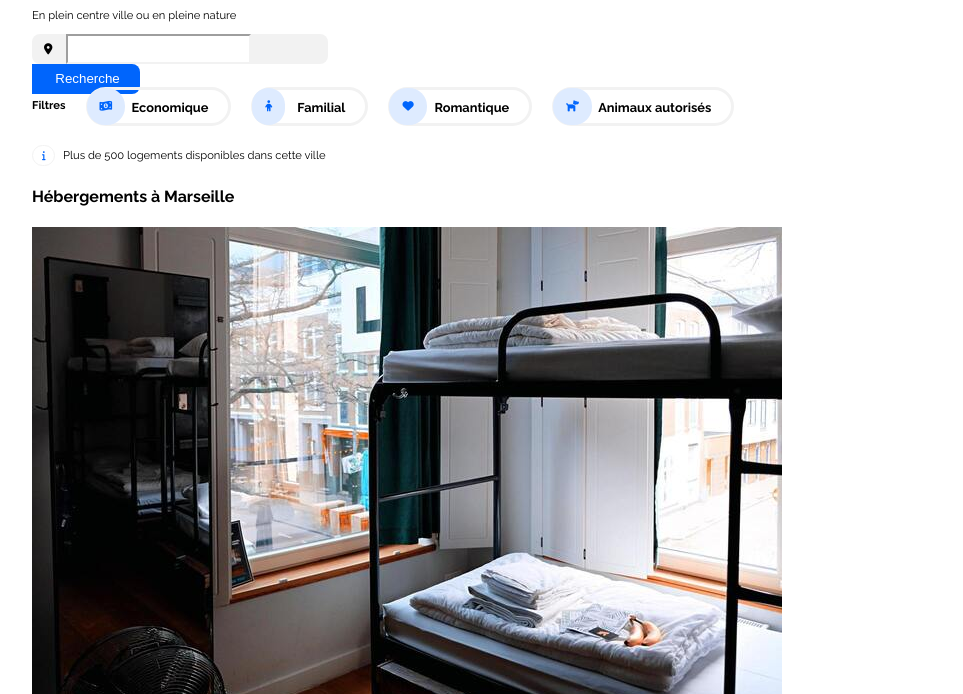
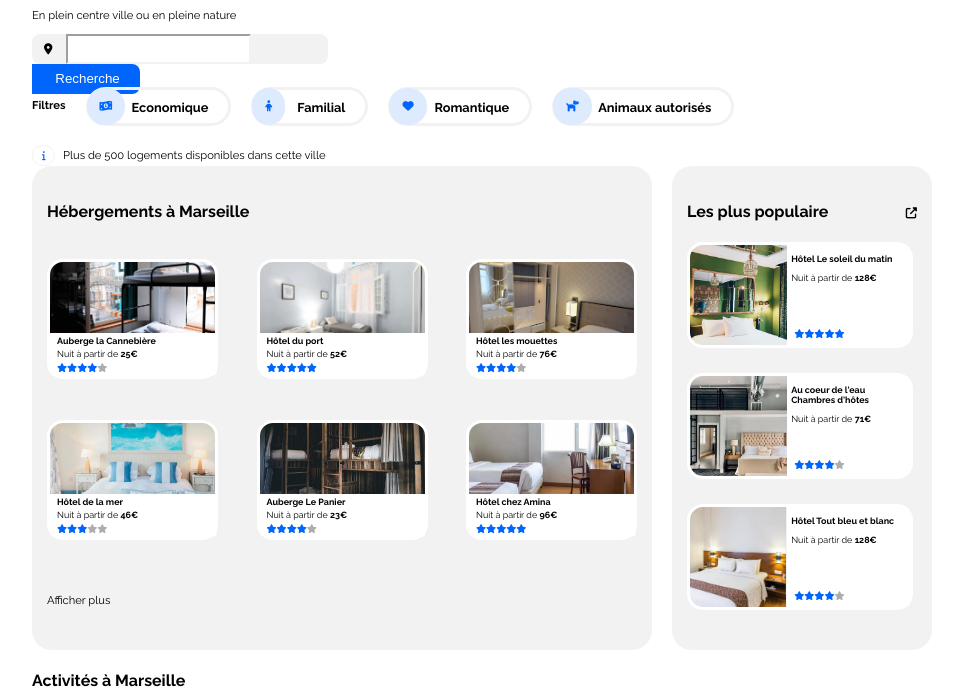
Before and after one commit to Emmanuel06400/EmmanuelGougelin_2_20122020, a plain HTML site: page index.html in a window 1280 px wide. Shown: the part 106-800 px from the top of the page, without its empty margins (158-1121 px from the left). Drawn offline with Linux system fonts and the light colour scheme.

Commit message:
Intégration CSS de la section 2 et aside

```diff
--- a/index.html
+++ b/index.html
@@ -42,58 +42,72 @@
                 </div>
                 <i class="fas fa-info"></i><p>Plus de 500 logements disponibles dans cette ville</p>
             </section>
-            <section>
+            <div id="section2-aside">
+                <section id="section2">
                     <h4>Hébergements à Marseille</h4>
-                <div>
-                    <img id="logement" src="projet2/images/hebergements/4_small/marcus-loke-WQJvWU_HZFo-unsplash.jpg" alt="photo de l'auberge">
-                    <p>Auberge la Cannebière<br>Nuit à partir de <strong>25€</strong></p>
-                    <i class="fas fa-star"></i><i class="fas fa-star"></i><i class="fas fa-star"></i><i class="fas fa-star"></i><i class="fas fa-star"></i>
+                    <div class="hebergement">
+                        <div class="cadre">
+                            <p><strong>Auberge la Cannebière</strong></p><p>Nuit à partir de <strong>25€</strong></p>
+                            <div class="star"><i class="fas fa-star"></i><i class="fas fa-star"></i><i class="fas fa-star"></i><i class="fas fa-star"></i><i class="fas fa-star greystar"></i></div>
                         </div>
-                <div>
-                    <img id="logement" src="projet2/images/hebergements/4_small/febrian-zakaria-sjvU0THccQA-unsplash.jpg" alt="photo de l'auberge">
-                    <p>Hôtel du port<br>Nuit à partir de <strong>52€</strong></p>
-                    <i class="fas fa-star"></i><i class="fas fa-star"></i><i class="fas fa-star"></i><i class="fas fa-star"></i><i class="fas fa-star"></i>
                     </div>
-                <div>
-                    <img id="logement" src="projet2/images/hebergements/4_small/reisetopia-B8WIgxA_PFU-unsplash.jpg" alt="photo de l'auberge">
-                    <p>Hôtel les mouettes<br>Nuit à partir de <strong>76€</strong></p>
-                    <i class="fas fa-star"></i><i class="fas fa-star"></i><i class="fas fa-star"></i><i class="fas fa-star"></i><i class="fas fa-star"></i>
+                    <div class="hebergement2">
+                        <div class="cadre">
+                            <p><strong>Hôtel du port</strong></p><p>Nuit à partir de <strong>52€</strong></p>
+                            <div class="star"><i class="fas fa-star"></i><i class="fas fa-star"></i><i class="fas fa-star"></i><i class="fas fa-star"></i><i class="fas fa-star"></i></div>
                         </div>
-                <div>
-                    <img id="logement" src="projet2/images/hebergements/4_small/annie-spratt-Eg1qcIitAuA-unsplash.jpg" alt="photo de l'auberge">
-                    <p>Hôtel de la mer<br>Nuit à partir de <strong>46€</strong></p>
-                    <i class="fas fa-star"></i><i class="fas fa-star"></i><i class="fas fa-star"></i><i class="fas fa-star"></i><i class="fas fa-star"></i>
                     </div>
-                <div>
-                    <img id="logement" src="projet2/images/hebergements/4_small/nicate-lee-kT-ZyaiwBe0-unsplash.jpg" alt="photo de l'auberge">
-                    <p>Auberge Le Panier<br>Nuit à partir de <strong>23€</strong></p>
-                    <i class="fas fa-star"></i><i class="fas fa-star"></i><i class="fas fa-star"></i><i class="fas fa-star"></i><i class="fas fa-star"></i>
+                    <div class="hebergement3">
+                        <div class="cadre">
+                            <p><strong>Hôtel les mouettes</strong></p><p>Nuit à partir de <strong>76€</strong></p>
+                            <div class="star"><i class="fas fa-star"></i><i class="fas fa-star"></i><i class="fas fa-star"></i><i class="fas fa-star"></i><i class="fas fa-star greystar"></i></div>
                         </div>
-                <div>
-                    <img id="logement" src="projet2/images/hebergements/4_small/febrian-zakaria-M6S1WvfW68A-unsplash.jpg" alt="photo de l'auberge">
-                    <p>Hôtel chez Amina<br>Nuit à partir de <strong>96€</strong></p>
-                    <i class="fas fa-star"></i><i class="fas fa-star"></i><i class="fas fa-star"></i><i class="fas fa-star"></i><i class="fas fa-star"></i>
                     </div>
+                    <div class="hebergement4">
+                        <div class="cadre">
+                            <p><strong>Hôtel de la mer</strong></p><p>Nuit à partir de <strong>46€</strong></p>
+                            <div class="star"><i class="fas fa-star"></i><i class="fas fa-star"></i><i class="fas fa-star"></i><i class="fas fa-star greystar"></i><i class="fas fa-star greystar"></i></div>
+                        </div>
+                    </div>
+                    <div class="hebergement5">
+                        <div class="cadre">
+                            <p><strong>Auberge Le Panier</strong></p><p>Nuit à partir de <strong>23€</strong></p>
+                            <div class="star"><i class="fas fa-star"></i><i class="fas fa-star"></i><i class="fas fa-star"></i><i class="fas fa-star"></i><i class="fas fa-star greystar"></i></div>
+                        </div>
+                    </div>
+                    <div class="hebergement6">
+                        <div class="cadre">
+                            <p><strong>Hôtel chez Amina</strong></p><p>Nuit à partir de <strong>96€</strong></p>
+                            <div class="star"><i class="fas fa-star"></i><i class="fas fa-star"></i><i class="fas fa-star"></i><i class="fas fa-star"></i><i class="fas fa-star "></i></div>
+                        </div>
+                    </div>
+                    <p>Afficher plus</p>
+
                 </section>
 
                 <aside>
                     <h4>Les plus populaire</h4><i class="fas fa-external-link-alt"></i>
-                <div>
-                    <img id="logement" src="projet2/images/hebergements/4_small/emile-guillemot-Bj_rcSC5XfE-unsplash.jpg" alt="photo de l'auberge">
-                    <p>Hôtel Le soleil du matin<br>Nuit à partir de <strong>128€</strong></p>
-                    <i class="fas fa-star"></i><i class="fas fa-star"></i><i class="fas fa-star"></i><i class="fas fa-star"></i><i class="fas fa-star"></i>
+                    <div id="populaire1">
+                        <div class="cadre2">
+                            <p><strong>Hôtel Le soleil du matin</strong></p><p>Nuit à partir de <strong>128€</strong></p>
+                            <div class="star"><i class="fas fa-star"></i><i class="fas fa-star"></i><i class="fas fa-star"></i><i class="fas fa-star"></i><i class="fas fa-star "></i></div>
                         </div>
-                <div>
-                    <img id="logement" src="projet2/images/hebergements/4_small/aw-creative-VGs8z60yT2c-unsplash.jpg" alt="photo de l'auberge">
-                    <p>Au coeur de l'eau Chambres d'hôtes<br>Nuit à partir de <strong>71€</strong></p>
-                    <i class="fas fa-star"></i><i class="fas fa-star"></i><i class="fas fa-star"></i><i class="fas fa-star"></i><i class="fas fa-star"></i>
                     </div>
-                <div>
-                    <img id="logement" src="projet2/images/hebergements/4_small/febrian-zakaria-sjvU0THccQA-unsplash.jpg" alt="photo de l'auberge">
-                    <p>Hôtel Tout bleu et blanc<br>Nuit à partir de <strong>68€</strong></p>
-                    <i class="fas fa-star"></i><i class="fas fa-star"></i><i class="fas fa-star"></i><i class="fas fa-star"></i><i class="fas fa-star"></i>
+                    <div id="populaire2">
+                        <div class="cadre2">
+                            <p><strong>Au coeur de l'eau Chambres d'hôtes</strong></p><p>Nuit à partir de <strong>71€</strong></p>
+                            <div class="star"><i class="fas fa-star"></i><i class="fas fa-star"></i><i class="fas fa-star"></i><i class="fas fa-star"></i><i class="fas fa-star greystar"></i></div>
+                        </div>
+                    </div>
+                    <div id="populaire3">
+                        <div class="cadre2">
+                            <p><strong>Hôtel Tout bleu et blanc</strong></p><p>Nuit à partir de <strong>128€</strong></p>
+                            <div class="star"><i class="fas fa-star"></i><i class="fas fa-star"></i><i class="fas fa-star"></i><i class="fas fa-star"></i><i class="fas fa-star greystar"></i></div>
+                        </div>
                     </div>
                 </aside>
+            </div>
+
             <section>
                 <h4>Activités à Marseille</h4>
                 <div>
--- a/style.css
+++ b/style.css
@@ -68,6 +68,7 @@ nav a:hover
 {
     margin-bottom: 4px;
 }
+
 #recherche
 {
     width: 296px;
@@ -159,3 +160,216 @@ h3
     display: inline;
     margin-left: 8px;
 }
+
+/* section2 */
+
+#section2
+{
+    background-color: #f2f2f2;
+    width: 590px;
+    border-radius: 20px;
+    display: flex;
+    flex-wrap: wrap;
+    padding: 15px;
+    justify-content: space-between;
+}
+
+#section2 h4
+{
+    width: 100%;
+}
+
+.hebergement
+{
+    height: 114px;
+    width: 165px;
+    border-radius: 16px;
+    background: url(Projet2/images/hebergements/4_small/marcus-loke-WQJvWU_HZFo-unsplash.jpg) no-repeat;
+    position: relative;
+    margin-bottom: 25px;
+    background-size: 170px;
+    border: 3px solid #ffffff;
+    background-position: right 0px top -14px;
+}
+
+.hebergement2
+{
+    height: 114px;
+    width: 165px;
+    border-radius: 16px;
+    background: url(Projet2/images/hebergements/4_small/fred-kleber-gTbaxaVLvsg-unsplash.jpg) no-repeat;
+    position: relative;
+    margin-bottom: 25px;
+    background-size: 170px;
+    border: 3px solid #ffffff;
+    background-position: right 0px top -14px;
+}
+
+.hebergement3
+{
+    height: 114px;
+    width: 165px;
+    border-radius: 16px;
+    background: url(Projet2/images/hebergements/4_small/reisetopia-B8WIgxA_PFU-unsplash.jpg) no-repeat;
+    position: relative;
+    margin-bottom: 25px;
+    background-size: 170px;
+    border: 3px solid #ffffff;
+    background-position: right 0px top -14px;
+}
+
+.hebergement4
+{
+    height: 114px;
+    width: 165px;
+    border-radius: 16px;
+    background: url(Projet2/images/hebergements/4_small/annie-spratt-Eg1qcIitAuA-unsplash.jpg) no-repeat;
+    position: relative;
+    margin-bottom: 25px;
+    background-size: 170px;
+    border: 3px solid #ffffff;
+    background-position: right 0px top -55px;
+}
+
+.hebergement5
+{
+    height: 114px;
+    width: 165px;
+    border-radius: 16px;
+    background: url(Projet2/images/hebergements/4_small/nicate-lee-kT-ZyaiwBe0-unsplash.jpg) no-repeat;
+    position: relative;
+    margin-bottom: 25px;
+    background-size: 170px;
+    border: 3px solid #ffffff;
+    background-position: right 0px top -14px;
+}
+
+.hebergement6
+{
+    height: 114px;
+    width: 165px;
+    border-radius: 16px;
+    background: url(Projet2/images/hebergements/4_small/febrian-zakaria-M6S1WvfW68A-unsplash.jpg) no-repeat;
+    position: relative;
+    margin-bottom: 25px;
+    background-size: 170px;
+    border: 3px solid #ffffff;
+    background-position: right 0px top -115px;
+}
+
+.cadre
+{
+    position: absolute;
+    bottom: 0;
+    width: 98.5%;
+    height: 43px;
+    padding-left: 4px;
+    background-color: #ffffff;
+    font-size: 0.8em;
+    border-radius: 0px 0px 5px 5px;
+}
+
+.cadre  p
+{
+    margin: 3px;
+    margin-bottom: 0px;
+
+}
+
+.fa-star
+{
+    color: #0065FC;
+}
+
+.star
+{
+    margin-left: 3px;
+}
+
+.greystar
+{
+    color: #adadad;
+}
+
+#section2 p
+{
+    width: 100%;
+}
+
+/* aside */
+
+aside
+{
+    background-color: #f2f2f2;
+    width: 230px;
+    border-radius: 20px;
+    display: flex;
+    flex-wrap: wrap;
+    padding: 15px;
+    justify-content: space-between;
+}
+
+aside .fas
+{
+    margin-top: 27px;
+}
+#section2-aside
+{
+    display: flex;
+    justify-content: space-between;
+}
+
+#populaire1
+{
+    height: 100px;
+    width: 220px;
+    border-radius: 16px;
+    background: url(Projet2/images/hebergements/4_small/emile-guillemot-Bj_rcSC5XfE-unsplash.jpg) no-repeat;
+    position: relative;
+    margin-bottom: 25px;
+    background-size: 170px;
+    border: 3px solid #ffffff;
+    background-position: right 78px top -0px;
+}
+
+#populaire2
+{
+    height: 100px;
+    width: 220px;
+    border-radius: 16px;
+    background: url(Projet2/images/hebergements/4_small/aw-creative-VGs8z60yT2c-unsplash.jpg) no-repeat;
+    position: relative;
+    margin-bottom: 25px;
+    background-size: 170px;
+    border: 3px solid #ffffff;
+    background-position: right 78px top -0px;
+}
+#populaire3
+{
+    height: 100px;
+    width: 220px;
+    border-radius: 16px;
+    background: url(Projet2/images/hebergements/4_small/febrian-zakaria-sjvU0THccQA-unsplash.jpg) no-repeat;
+    position: relative;
+    margin-bottom: 25px;
+    background-size: 100px;
+    border: 3px solid #ffffff;
+    background-position: right 124px top -30px;
+}
+.cadre2
+{
+    position: absolute;
+    right: 0px;
+    width: 54%;
+    height: 100px;
+    padding-left: 4px;
+    background-color: #ffffff;
+    font-size: 0.8em;
+    border-radius: 0px 5px 5px 0px;
+}
+
+.cadre2 .star
+{
+    bottom: 5px;
+    position: absolute;
+}
```
Lines whose indentation alone changed are shown as unchanged.
